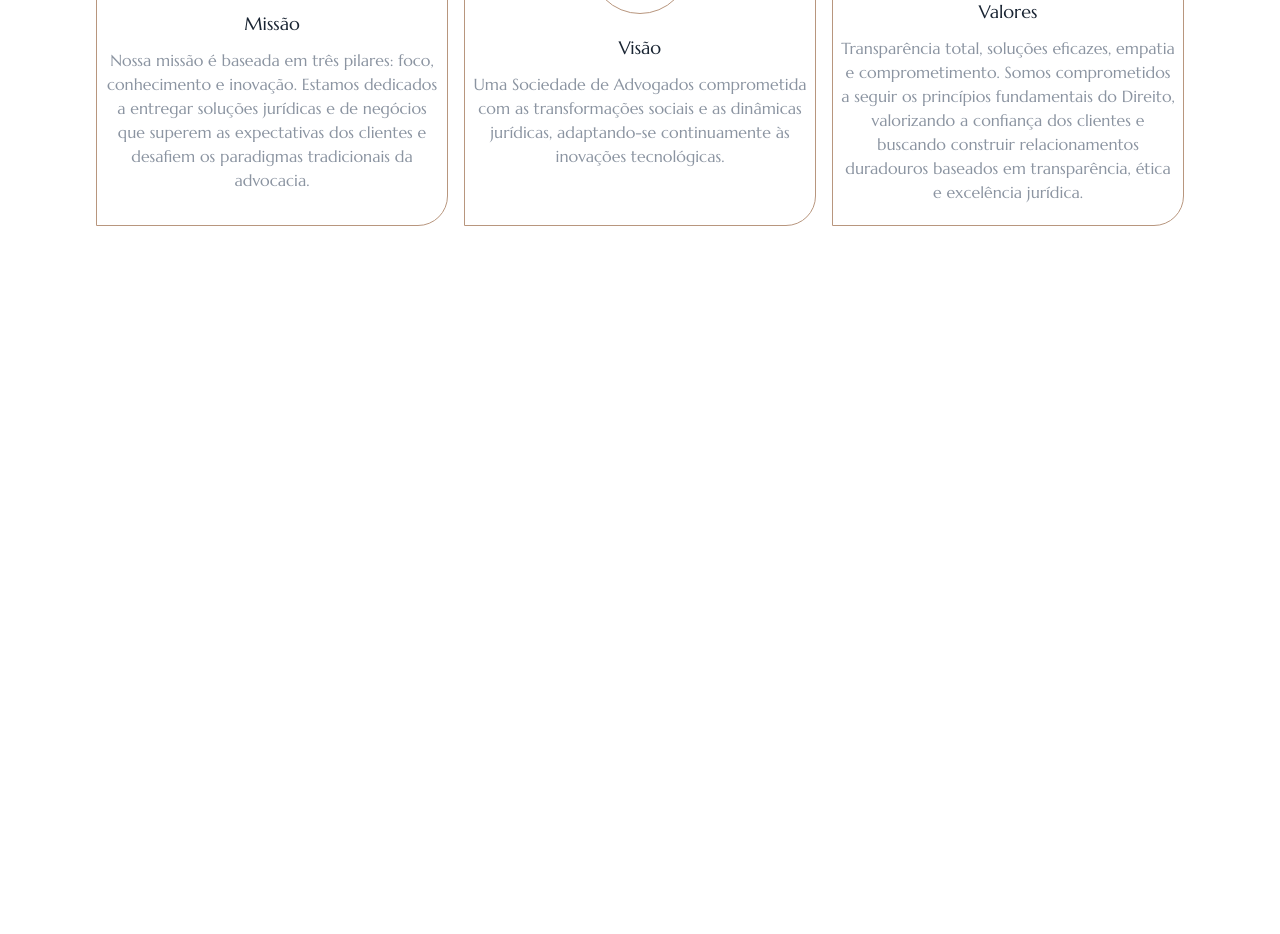
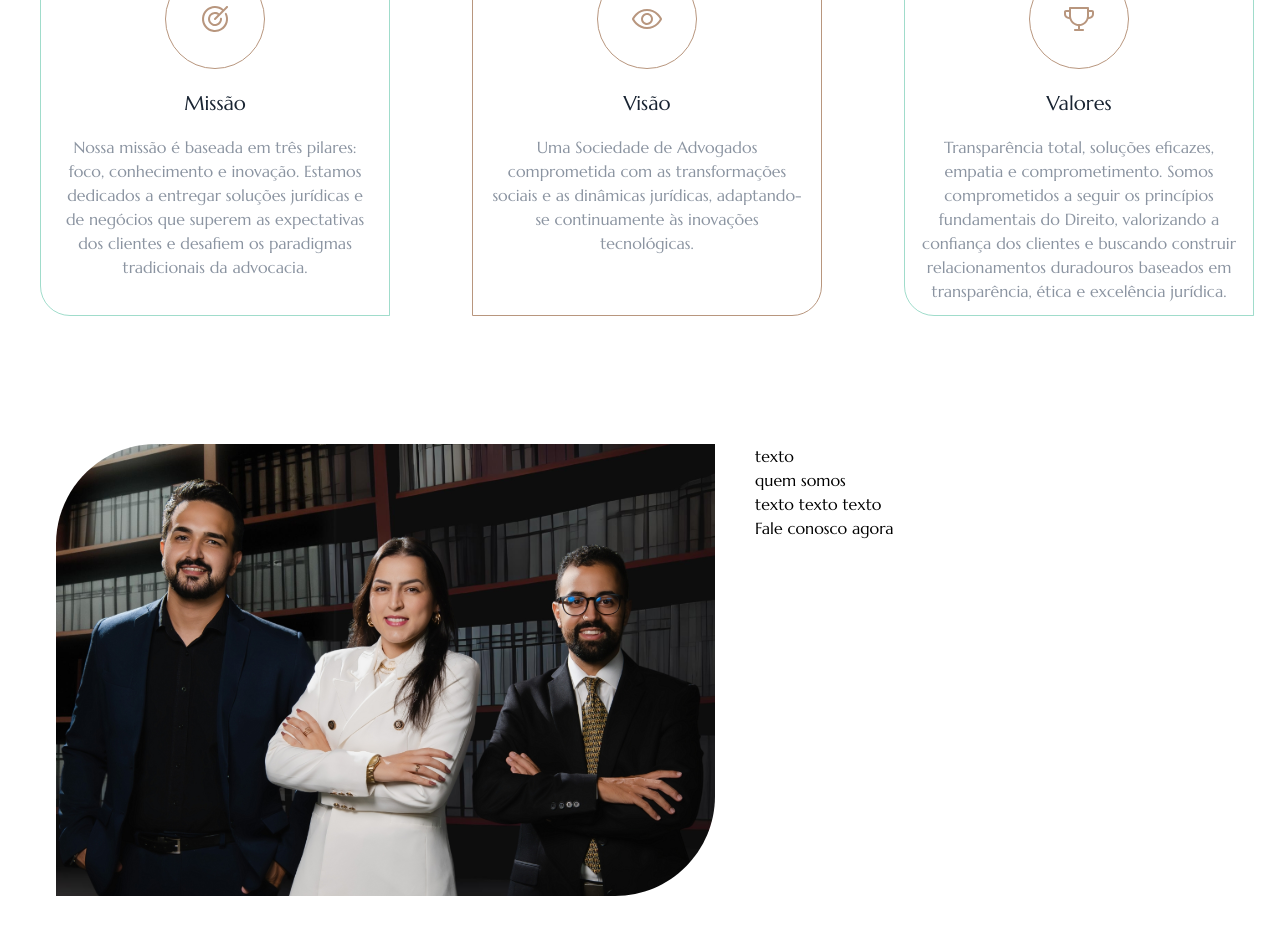
Before and after one commit to eliasacneto/moraisribeiro, a Next.js app: page /about-us in a window 1280 px wide. Shown: the part 560-1494 px from the top of the page. Before the commit the page ends 802 px from the top, so only its background shows below. Built offline with nearby package versions, Linux system fonts and the light colour scheme.

Commit message:
fixing card styles and adding photograph section

```diff
--- a/app/about-us/page.tsx
+++ b/app/about-us/page.tsx
@@ -5,6 +5,8 @@ import AboutUsCard from '../components/AboutUsCard/AboutUsCard';
 import targetIcon from '../../public/images/targetIcon.svg'
 import eyeIcon from '../../public/images/eyeIcon.svg'
 import trophyIcon from '../../public/images/trophyIcon.svg'
+import Image from 'next/image';
+import aboutUsPhoto from '../../public/images/aboutUsPhoto.svg'
 
 export const metadata: Metadata = {
     title: "Sobre nós - Morais & Ribeiro",
@@ -16,27 +18,48 @@ const AboutUs = () => {
         <div>
             <SectionTitle title='Sobre nós' subtitle='Uma história de sucesso e confiança' />
             <div className="flex justify-center">
-                <div className="pt-2 pb-2 px-4 md:px-0 md:pb-4 md:pt-4 md:grid md:grid-cols-3 md:gap-4">
+                <div className="mt-24 mb-32 px-10 grid grid-cols-3 gap-24">
                     <AboutUsCard
                         image={targetIcon}
                         alt={"Ícone de alvo"}
                         title={"Missão"}
                         text={"Nossa missão é baseada em três pilares: foco, conhecimento e inovação. Estamos dedicados a entregar soluções jurídicas e de negócios que superem as expectativas dos clientes e desafiem os paradigmas tradicionais da advocacia."}
+                        border="border-[#40B8967E]"
+                        rounded="rounded-tr-[30px] rounded-bl-[30px]"
                     />
                     <AboutUsCard
                         image={eyeIcon}
                         alt={"Ícone de alvo"}
                         title={"Visão"}
                         text={"Uma Sociedade de Advogados comprometida com as transformações sociais e as dinâmicas jurídicas, adaptando-se continuamente às inovações tecnológicas."}
+                        border="border-[#B8967E]"
+                        rounded="rounded-tl-[30px] rounded-br-[30px]"
                     />
                     <AboutUsCard
                         image={trophyIcon}
                         alt={"Ícone de alvo"}
                         title={"Valores"}
                         text={"Transparência total, soluções eficazes, empatia e comprometimento. Somos comprometidos a seguir os princípios fundamentais do Direito, valorizando a confiança dos clientes e buscando construir relacionamentos duradouros baseados em transparência, ética e excelência jurídica."}
+                        border="border-[#40B8967E]"
+                        rounded="rounded-tr-[30px] rounded-bl-[30px]"
                     />
                 </div>
             </div>
+            <div className={"flex"}>
+                <div>
+                    <Image
+                    src={aboutUsPhoto}
+                    alt={"Doutor João Pedro, Doutora Nikolly Morais e Doutor Gustavo Santos"}
+                    className={"w-auto h-auto ml-14 mb-36 mr-10"}  />
+                </div>
+                <div>
+                    <p>texto</p>
+                    <h3>quem somos</h3>
+                    <p>texto texto texto</p>
+                    <button>Fale conosco agora</button>
+                </div>
+            </div>
+
         </div>
     )
 }
--- a/app/components/AboutUsCard/AboutUsCard.tsx
+++ b/app/components/AboutUsCard/AboutUsCard.tsx
@@ -6,19 +6,22 @@ interface CardProps {
     alt: string,
     title: string,
     text: string,
+    border?: string,
+    rounded?: string
 }
 
-const AboutUsCard = ({image, alt, title, text}: CardProps) => {
+const AboutUsCard = ({image, alt, title, text, border, rounded}: CardProps) => {
   return (
-    <div className="flex flex-col items-center justify-center w-[22rem] h-[23.125rem] border overflow-hidden px-2 rounded-tl-[30px] rounded-br-[30px] border-[#B8967E]">
+    <div className={`flex flex-col items-center w-[21.875rem] h-[23.75rem] border overflow-hidden px-4 ${rounded} ${border}`}>
         <Image
         src={image}
         alt={alt}
         width={100}
         height={100}
+        className={"mt-8"}
         />
-        <p className="text-[#192432] text-center text-lg mt-5">{title}</p>
-        <p className="text-[#8B94A1] text-center mt-2.5 text-regular text-base">{text}</p>
+        <p className="text-[#192432] text-center text-xl leading-normal mt-5">{title}</p>
+        <p className="text-[#8B94A1] text-center text-base leading-normal mt-4">{text}</p>
     </div>
   )
 }
--- a/app/components/Home/Nav.tsx
+++ b/app/components/Home/Nav.tsx
@@ -41,7 +41,7 @@ const Nav = () => {
                         <li className='text-zinc-300'>
                             <Link
                                 href="/contact"
-                                className="bg-[#d68e5d] text-white py-3 px-10 rounded-tl-[15px] rounded-br-[15px] px-10 py-3 hover:bg-[#c47642] text-bold transition duration-500 hover:duration-500"
+                                className="bg-[#d68e5d] text-white py-3 px-10 rounded-tl-[15px] rounded-br-[15px] hover:bg-[#c47642] text-bold transition duration-500 hover:duration-500"
                             >
                                 Contato
                             </Link>
```
Also changed, not shown: public/images/aboutUsPhoto.svg (added).
